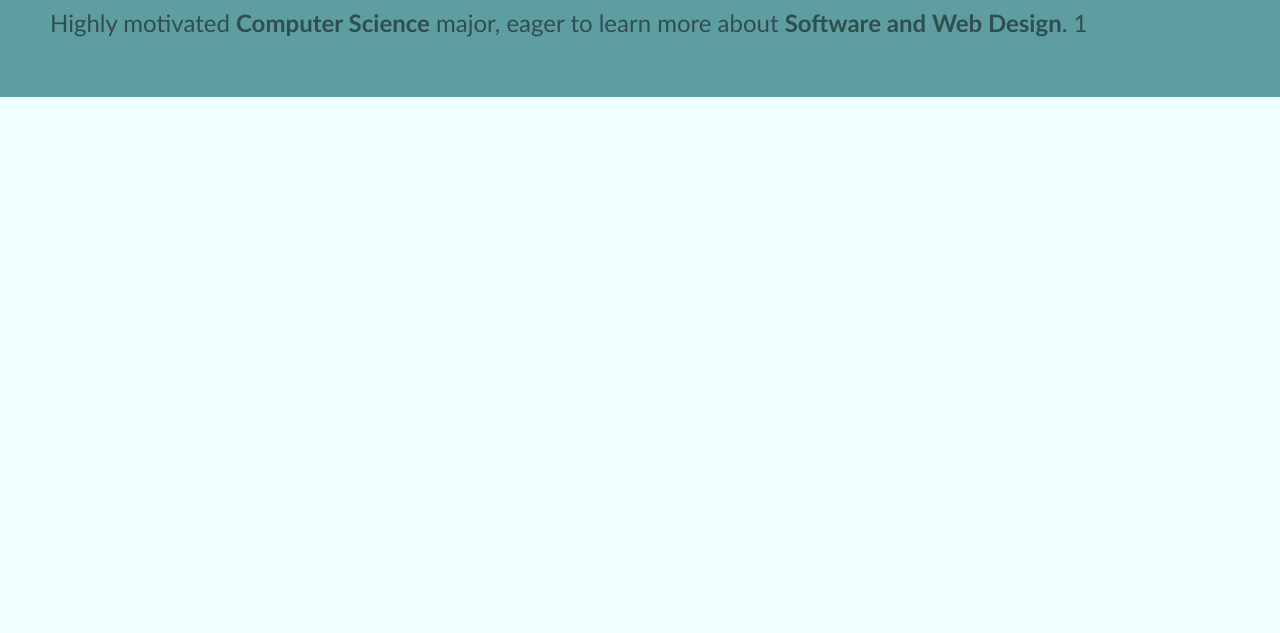
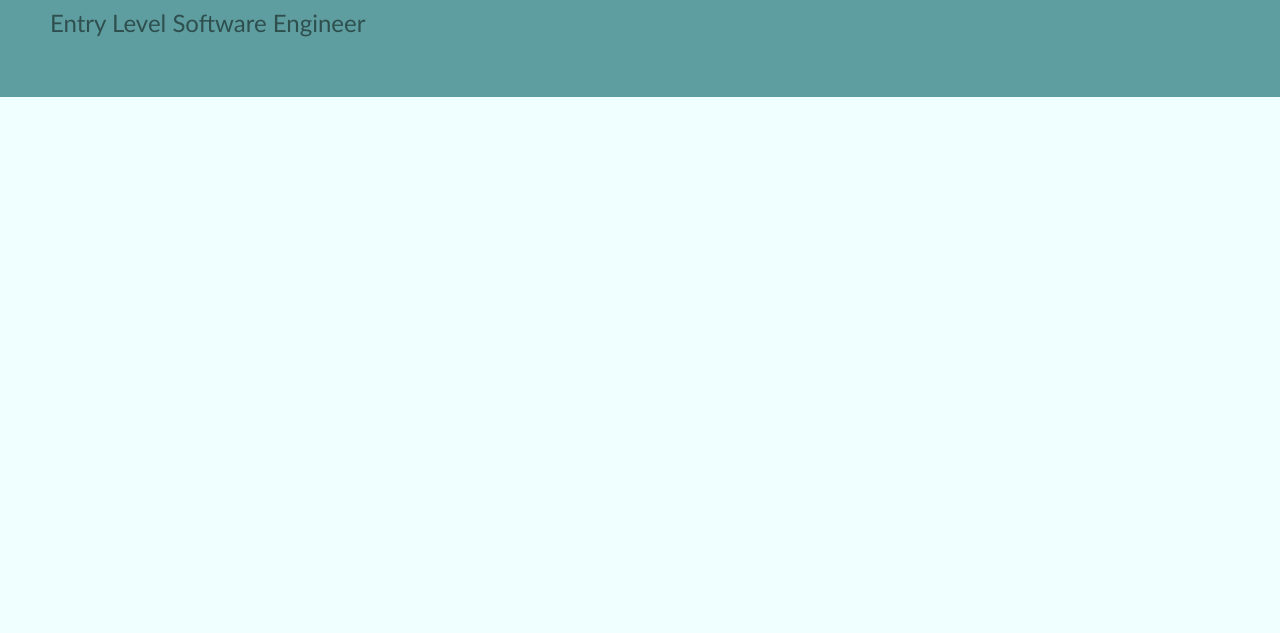
Before and after one commit to FreedomBuchanan/FreedomBuchanan.github.io, a plain HTML site: page portfolio-test/index.html in a window 1280 px wide. Shown: the part 167-800 px from the top of the page. Drawn offline with Linux system fonts and the light colour scheme.

Commit message:
Update index.html

```diff
--- a/portfolio-test/index.html
+++ b/portfolio-test/index.html
@@ -6,7 +6,7 @@
 <body>
 	<div class="block intro">
 		<h1>Freedom Buchanan</h1>
-  		<p>Highly motivated <strong>Computer Science</strong> major, eager to learn more about <strong>Software and Web Design</strong>. 1</p>
+  		<p>Entry Level Software Engineer</p>
 	</div>
 </body>
 </html>
```
